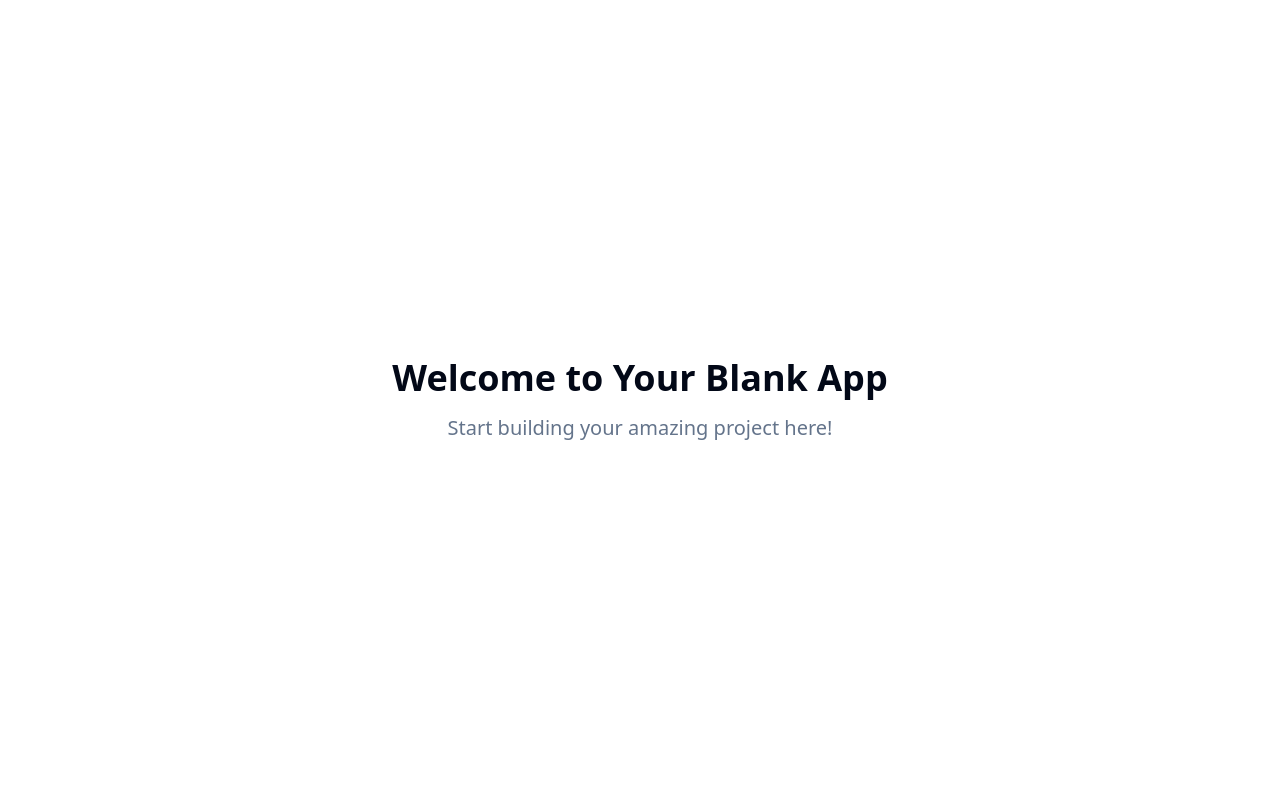
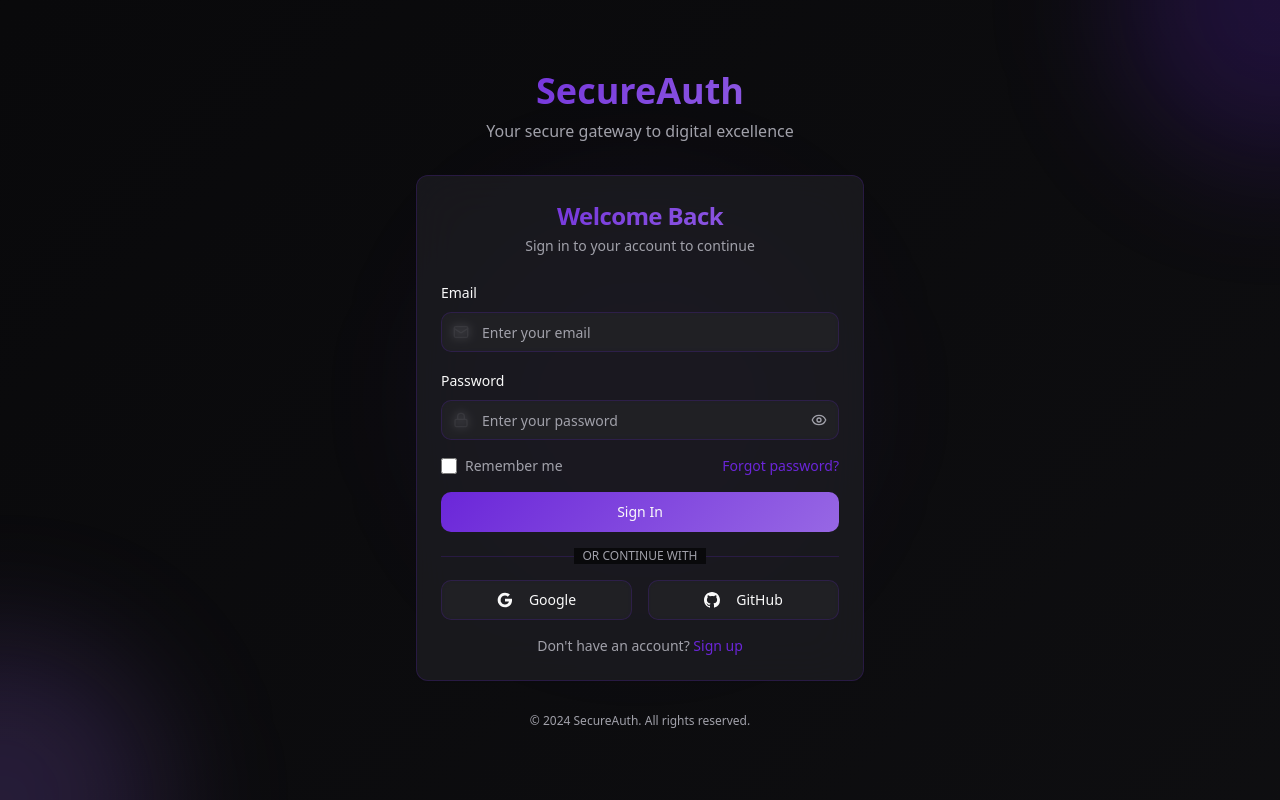
Before and after one commit to kkm121/portal-keyholder, a React (Vite) app: page / in a window 1280 px wide. Built offline with nearby package versions, Linux system fonts and the light colour scheme.

Commit message:
Add login page UI

```diff
--- /dev/null
+++ b/src/components/LoginForm.tsx
@@ -0,0 +1,154 @@
+import { useState } from "react";
+import { Button } from "@/components/ui/button";
+import { Input } from "@/components/ui/input";
+import { Label } from "@/components/ui/label";
+import { Card, CardContent, CardDescription, CardHeader, CardTitle } from "@/components/ui/card";
+import { Eye, EyeOff, Mail, Lock } from "lucide-react";
+
+export const LoginForm = () => {
+  const [showPassword, setShowPassword] = useState(false);
+  const [email, setEmail] = useState("");
+  const [password, setPassword] = useState("");
+
+  const handleSubmit = (e: React.FormEvent) => {
+    e.preventDefault();
+    // Login logic will be implemented when Supabase is connected
+    console.log("Login attempt:", { email, password });
+  };
+
+  return (
+    <Card className="w-full max-w-md mx-auto bg-glass backdrop-blur-xl border-glass shadow-elegant">
+      <CardHeader className="space-y-1 text-center">
+        <CardTitle className="text-2xl font-bold bg-gradient-primary bg-clip-text text-transparent">
+          Welcome Back
+        </CardTitle>
+        <CardDescription className="text-muted-foreground">
+          Sign in to your account to continue
+        </CardDescription>
+      </CardHeader>
+      <CardContent className="space-y-4">
+        <form onSubmit={handleSubmit} className="space-y-4">
+          <div className="space-y-2">
+            <Label htmlFor="email" className="text-sm font-medium">
+              Email
+            </Label>
+            <div className="relative">
+              <Mail className="absolute left-3 top-1/2 transform -translate-y-1/2 h-4 w-4 text-muted-foreground" />
+              <Input
+                id="email"
+                type="email"
+                placeholder="Enter your email"
+                value={email}
+                onChange={(e) => setEmail(e.target.value)}
+                className="pl-10 bg-secondary/50 border-glass backdrop-blur-sm transition-smooth focus:shadow-glow"
+                required
+              />
+            </div>
+          </div>
+
+          <div className="space-y-2">
+            <Label htmlFor="password" className="text-sm font-medium">
+              Password
+            </Label>
+            <div className="relative">
+              <Lock className="absolute left-3 top-1/2 transform -translate-y-1/2 h-4 w-4 text-muted-foreground" />
+              <Input
+                id="password"
+                type={showPassword ? "text" : "password"}
+                placeholder="Enter your password"
+                value={password}
+                onChange={(e) => setPassword(e.target.value)}
+                className="pl-10 pr-10 bg-secondary/50 border-glass backdrop-blur-sm transition-smooth focus:shadow-glow"
+                required
+              />
+              <button
+                type="button"
+                onClick={() => setShowPassword(!showPassword)}
+                className="absolute right-3 top-1/2 transform -translate-y-1/2 text-muted-foreground hover:text-foreground transition-smooth"
+              >
+                {showPassword ? <EyeOff className="h-4 w-4" /> : <Eye className="h-4 w-4" />}
+              </button>
+            </div>
+          </div>
+
+          <div className="flex items-center justify-between">
+            <div className="flex items-center space-x-2">
+              <input
+                id="remember"
+                type="checkbox"
+                className="w-4 h-4 rounded border-glass bg-secondary/50 accent-primary"
+              />
+              <Label htmlFor="remember" className="text-sm text-muted-foreground">
+                Remember me
+              </Label>
+            </div>
+            <button
+              type="button"
+              className="text-sm text-primary hover:text-primary-glow transition-smooth"
+            >
+              Forgot password?
+            </button>
+          </div>
+
+          <Button
+            type="submit"
+            variant="primary"
+            className="w-full"
+          >
+            Sign In
+          </Button>
+        </form>
+
+        <div className="relative">
+          <div className="absolute inset-0 flex items-center">
+            <span className="w-full border-t border-glass" />
+          </div>
+          <div className="relative flex justify-center text-xs uppercase">
+            <span className="bg-card px-2 text-muted-foreground">Or continue with</span>
+          </div>
+        </div>
+
+        <div className="grid grid-cols-2 gap-4">
+          <Button variant="outline" className="bg-secondary/50 border-glass backdrop-blur-sm hover:bg-secondary/70">
+            <svg className="mr-2 h-4 w-4" viewBox="0 0 24 24">
+              <path
+                fill="currentColor"
+                d="M22.56 12.25c0-.78-.07-1.53-.2-2.25H12v4.26h5.92c-.26 1.37-1.04 2.53-2.21 3.31v2.77h3.57c2.08-1.92 3.28-4.74 3.28-8.09z"
+              />
+              <path
+                fill="currentColor"
+                d="M12 23c2.97 0 5.46-.98 7.28-2.66l-3.57-2.77c-.98.66-2.23 1.06-3.71 1.06-2.86 0-5.29-1.93-6.16-4.53H2.18v2.84C3.99 20.53 7.7 23 12 23z"
+              />
+              <path
+                fill="currentColor"
+                d="M5.84 14.09c-.22-.66-.35-1.36-.35-2.09s.13-1.43.35-2.09V7.07H2.18C1.43 8.55 1 10.22 1 12s.43 3.45 1.18 4.93l2.85-2.22.81-.62z"
+              />
+              <path
+                fill="currentColor"
+                d="M12 5.38c1.62 0 3.06.56 4.21 1.64l3.15-3.15C17.45 2.09 14.97 1 12 1 7.7 1 3.99 3.47 2.18 7.07l3.66 2.84c.87-2.6 3.3-4.53 6.16-4.53z"
+              />
+            </svg>
+            Google
+          </Button>
+          <Button variant="outline" className="bg-secondary/50 border-glass backdrop-blur-sm hover:bg-secondary/70">
+            <svg className="mr-2 h-4 w-4" fill="currentColor" viewBox="0 0 20 20">
+              <path
+                fillRule="evenodd"
+                d="M10 0C4.477 0 0 4.484 0 10.017c0 4.425 2.865 8.18 6.839 9.504.5.092.682-.217.682-.483 0-.237-.008-.868-.013-1.703-2.782.605-3.369-1.343-3.369-1.343-.454-1.158-1.11-1.466-1.11-1.466-.908-.62.069-.608.069-.608 1.003.07 1.531 1.032 1.531 1.032.892 1.53 2.341 1.088 2.91.832.092-.647.35-1.088.636-1.338-2.22-.253-4.555-1.113-4.555-4.951 0-1.093.39-1.988 1.029-2.688-.103-.253-.446-1.272.098-2.65 0 0 .84-.27 2.75 1.026A9.564 9.564 0 0110 4.844c.85.004 1.705.115 2.504.337 1.909-1.296 2.747-1.027 2.747-1.027.546 1.379.203 2.398.1 2.651.64.7 1.028 1.595 1.028 2.688 0 3.848-2.339 4.695-4.566 4.942.359.31.678.921.678 1.856 0 1.338-.012 2.419-.012 2.747 0 .268.18.58.688.482A10.019 10.019 0 0020 10.017C20 4.484 15.522 0 10 0z"
+                clipRule="evenodd"
+              />
+            </svg>
+            GitHub
+          </Button>
+        </div>
+
+        <p className="text-center text-sm text-muted-foreground">
+          Don't have an account?{" "}
+          <button className="text-primary hover:text-primary-glow transition-smooth font-medium">
+            Sign up
+          </button>
+        </p>
+      </CardContent>
+    </Card>
+  );
+};
--- a/src/components/ui/button.tsx
+++ b/src/components/ui/button.tsx
@@ -18,6 +18,7 @@ const buttonVariants = cva(
           "bg-secondary text-secondary-foreground hover:bg-secondary/80",
         ghost: "hover:bg-accent hover:text-accent-foreground",
         link: "text-primary underline-offset-4 hover:underline",
+        primary: "bg-gradient-primary text-primary-foreground hover:shadow-glow transition-smooth hover:scale-[1.02]",
       },
       size: {
         default: "h-10 px-4 py-2",
--- a/src/index.css
+++ b/src/index.css
@@ -8,51 +8,61 @@ All colors MUST be HSL.
 
 @layer base {
   :root {
-    --background: 0 0% 100%;
-    --foreground: 222.2 84% 4.9%;
+    --background: 240 10% 3.9%;
+    --foreground: 0 0% 98%;
 
-    --card: 0 0% 100%;
-    --card-foreground: 222.2 84% 4.9%;
+    --card: 240 10% 3.9%;
+    --card-foreground: 0 0% 98%;
 
-    --popover: 0 0% 100%;
-    --popover-foreground: 222.2 84% 4.9%;
+    --popover: 240 10% 3.9%;
+    --popover-foreground: 0 0% 98%;
 
-    --primary: 222.2 47.4% 11.2%;
-    --primary-foreground: 210 40% 98%;
+    --primary: 263 70% 50%;
+    --primary-foreground: 0 0% 98%;
+    --primary-glow: 263 70% 65%;
 
-    --secondary: 210 40% 96.1%;
-    --secondary-foreground: 222.2 47.4% 11.2%;
+    --secondary: 240 4% 16%;
+    --secondary-foreground: 0 0% 98%;
 
-    --muted: 210 40% 96.1%;
-    --muted-foreground: 215.4 16.3% 46.9%;
+    --muted: 240 4% 16%;
+    --muted-foreground: 240 5% 65%;
 
-    --accent: 210 40% 96.1%;
-    --accent-foreground: 222.2 47.4% 11.2%;
+    --accent: 240 4% 16%;
+    --accent-foreground: 0 0% 98%;
 
-    --destructive: 0 84.2% 60.2%;
-    --destructive-foreground: 210 40% 98%;
+    --destructive: 0 62.8% 50%;
+    --destructive-foreground: 0 0% 98%;
 
-    --border: 214.3 31.8% 91.4%;
-    --input: 214.3 31.8% 91.4%;
-    --ring: 222.2 84% 4.9%;
+    --border: 240 4% 16%;
+    --input: 240 4% 16%;
+    --ring: 263 70% 50%;
 
-    --radius: 0.5rem;
+    --radius: 0.75rem;
 
-    --sidebar-background: 0 0% 98%;
+    /* Beautiful gradients */
+    --gradient-primary: linear-gradient(135deg, hsl(var(--primary)), hsl(var(--primary-glow)));
+    --gradient-background: linear-gradient(135deg, hsl(240 10% 3.9%), hsl(240 8% 6%));
+    --gradient-card: linear-gradient(135deg, hsl(240 8% 8%), hsl(240 6% 12%));
 
-    --sidebar-foreground: 240 5.3% 26.1%;
+    /* Glass morphism */
+    --glass-background: hsla(240, 8%, 12%, 0.8);
+    --glass-border: hsla(263, 70%, 50%, 0.2);
 
-    --sidebar-primary: 240 5.9% 10%;
+    /* Shadows */
+    --shadow-glow: 0 0 40px hsla(263, 70%, 50%, 0.3);
+    --shadow-elegant: 0 20px 40px -12px hsla(240, 10%, 3.9%, 0.8);
 
+    /* Animations */
+    --transition-smooth: all 0.3s cubic-bezier(0.4, 0, 0.2, 1);
+
+    --sidebar-background: 240 10% 3.9%;
+    --sidebar-foreground: 0 0% 98%;
+    --sidebar-primary: 263 70% 50%;
     --sidebar-primary-foreground: 0 0% 98%;
-
-    --sidebar-accent: 240 4.8% 95.9%;
-
-    --sidebar-accent-foreground: 240 5.9% 10%;
-
-    --sidebar-border: 220 13% 91%;
-
-    --sidebar-ring: 217.2 91.2% 59.8%;
+    --sidebar-accent: 240 4% 16%;
+    --sidebar-accent-foreground: 0 0% 98%;
+    --sidebar-border: 240 4% 16%;
+    --sidebar-ring: 263 70% 50%;
   }
 
   .dark {
--- a/src/pages/Index.tsx
+++ b/src/pages/Index.tsx
@@ -1,11 +1,32 @@
-// Update this page (the content is just a fallback if you fail to update the page)
+import { LoginForm } from "@/components/LoginForm";
 
 const Index = () => {
   return (
-    <div className="min-h-screen flex items-center justify-center bg-background">
-      <div className="text-center">
-        <h1 className="text-4xl font-bold mb-4">Welcome to Your Blank App</h1>
-        <p className="text-xl text-muted-foreground">Start building your amazing project here!</p>
+    <div className="min-h-screen bg-gradient-background flex items-center justify-center p-4">
+      {/* Background decorative elements */}
+      <div className="absolute inset-0 overflow-hidden">
+        <div className="absolute -top-40 -right-40 w-80 h-80 bg-primary/20 rounded-full blur-3xl" />
+        <div className="absolute -bottom-40 -left-40 w-80 h-80 bg-primary-glow/20 rounded-full blur-3xl" />
+        <div className="absolute top-1/2 left-1/2 transform -translate-x-1/2 -translate-y-1/2 w-96 h-96 bg-primary/10 rounded-full blur-3xl" />
+      </div>
+
+      {/* Main content */}
+      <div className="relative z-10 w-full max-w-md">
+        <div className="text-center mb-8">
+          <h1 className="text-4xl font-bold mb-2 bg-gradient-primary bg-clip-text text-transparent">
+            SecureAuth
+          </h1>
+          <p className="text-muted-foreground">
+            Your secure gateway to digital excellence
+          </p>
+        </div>
+
+        <LoginForm />
+
+        {/* Footer */}
+        <div className="mt-8 text-center text-xs text-muted-foreground">
+          <p>© 2024 SecureAuth. All rights reserved.</p>
+        </div>
       </div>
     </div>
   );
--- a/tailwind.config.ts
+++ b/tailwind.config.ts
@@ -26,7 +26,8 @@ export default {
 				foreground: 'hsl(var(--foreground))',
 				primary: {
 					DEFAULT: 'hsl(var(--primary))',
-					foreground: 'hsl(var(--primary-foreground))'
+					foreground: 'hsl(var(--primary-foreground))',
+					glow: 'hsl(var(--primary-glow))'
 				},
 				secondary: {
 					DEFAULT: 'hsl(var(--secondary))',
@@ -63,6 +64,24 @@ export default {
 					ring: 'hsl(var(--sidebar-ring))'
 				}
 			},
+			backgroundImage: {
+				'gradient-primary': 'var(--gradient-primary)',
+				'gradient-background': 'var(--gradient-background)',
+				'gradient-card': 'var(--gradient-card)'
+			},
+			backgroundColor: {
+				'glass': 'var(--glass-background)'
+			},
+			borderColor: {
+				'glass': 'var(--glass-border)'
+			},
+			boxShadow: {
+				'glow': 'var(--shadow-glow)',
+				'elegant': 'var(--shadow-elegant)'
+			},
+			transitionProperty: {
+				'smooth': 'var(--transition-smooth)'
+			},
 			borderRadius: {
 				lg: 'var(--radius)',
 				md: 'calc(var(--radius) - 2px)',
```
